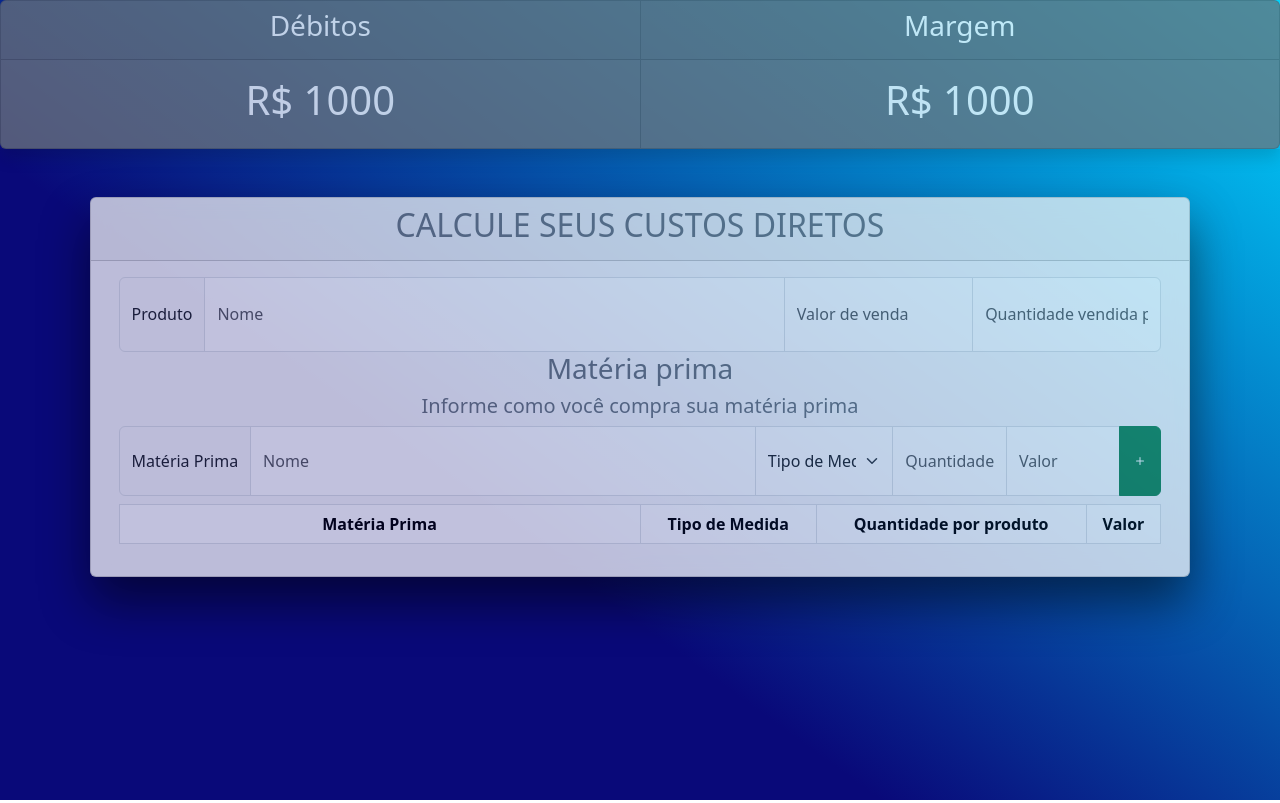
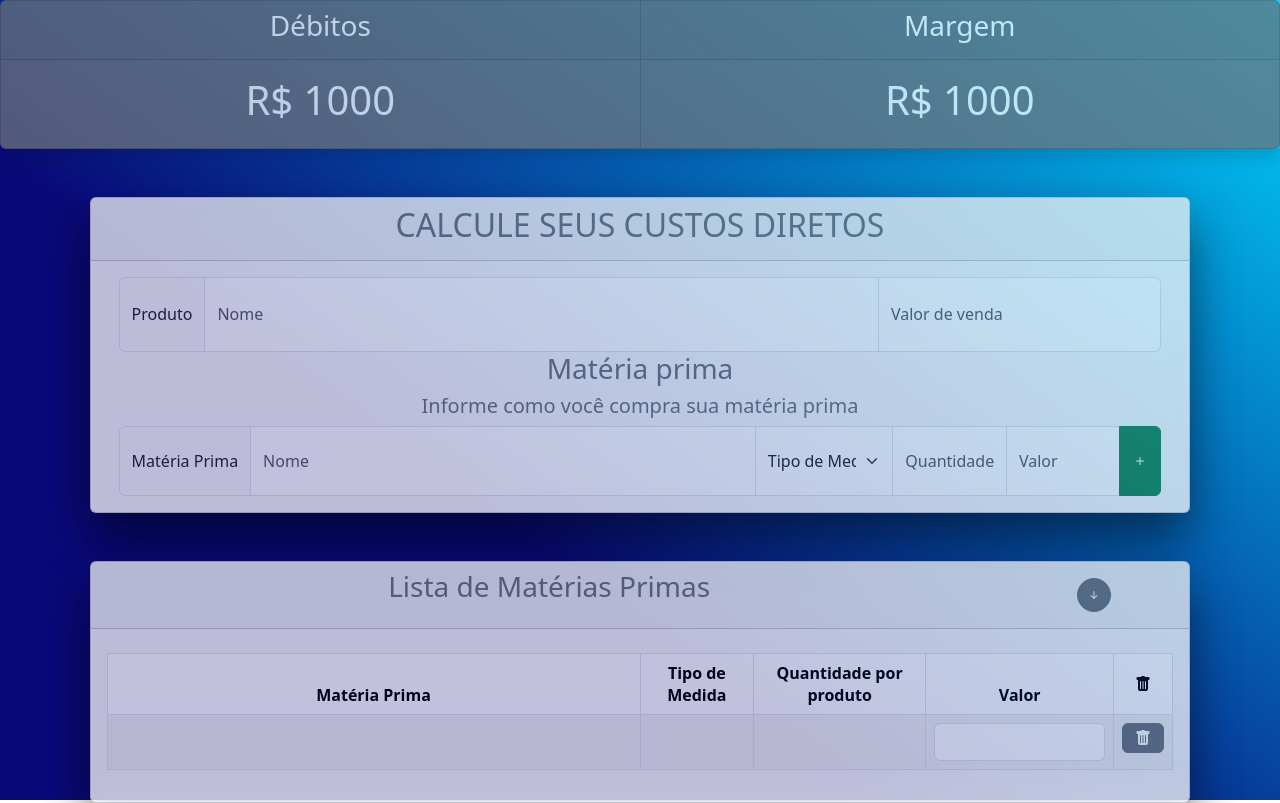
Before and after one commit to davidjeiel/calcula-custos, a React (Create React App) app: page / in a window 1280 px wide. Both pictures are taken after a click on the link 1140 px from the left and 460 px from the top of the page. Built offline with nearby package versions, Linux system fonts and the light colour scheme.

Commit message:
Início de sensibilização dos valores

```diff
--- a/package.json
+++ b/package.json
@@ -8,7 +8,8 @@
     "bootstrap": "^5.2.3",
     "react": "^18.1.0",
     "react-bootstrap": "^2.7.4",
-    "react-dom": "^18.1.0"
+    "react-dom": "^18.1.0",
+    "uniqid": "^5.4.0"
   },
   "scripts": {
     "start": "react-scripts start",
--- a/src/pages/Lista.jsx
+++ b/src/pages/Lista.jsx
@@ -1,7 +1,36 @@
-import React, { useEffect } from "react";
+import React, { useEffect, useState } from "react";
+import { Button } from "react-bootstrap";
 
 export function Lista({materiaPrima, setMateriaPrima})
 {
+    const [lista, setLista] = useState('');
+
+    const handleTrash = (indice)=>{
+        //
+    }
+
+    useEffect(()=>{
+        let tabela = materiaPrima !== '' && materiaPrima.map((index, materia)=>{
+          return(
+            <tr key={materia.id} id={ materia.id }>
+                <td  className="text-center" style={{ paddingTop: "1.2%" }}>{ materia.nome }</td>
+                <td  className="text-center" style={{ paddingTop: "1.2%" }}>{ materia.tipo }</td>
+                <td  className="text-center" style={{ paddingTop: "1.2%" }}>{ materia.quantidade }</td>
+                <td  className="text-center">
+                    <input className="form-control" value={ materia.quantidade }/>
+                </td>
+                <td className="mt-2">
+                    <Button variant="secondary" onClick={()=>handleTrash(index)}>
+                        <svg xmlns="http://www.w3.org/2000/svg" width="16" height="16" fill="currentColor" className="bi bi-trash-fill" viewBox="0 0 16 16">
+                            <path d="M2.5 1a1 1 0 0 0-1 1v1a1 1 0 0 0 1 1H3v9a2 2 0 0 0 2 2h6a2 2 0 0 0 2-2V4h.5a1 1 0 0 0 1-1V2a1 1 0 0 0-1-1H10a1 1 0 0 0-1-1H7a1 1 0 0 0-1 1H2.5zm3 4a.5.5 0 0 1 .5.5v7a.5.5 0 0 1-1 0v-7a.5.5 0 0 1 .5-.5zM8 5a.5.5 0 0 1 .5.5v7a.5.5 0 0 1-1 0v-7A.5.5 0 0 1 8 5zm3 .5v7a.5.5 0 0 1-1 0v-7a.5.5 0 0 1 1 0z"/>
+                        </svg>
+                    </Button>
+                </td>
+            </tr>
+          )
+        });
+        setLista(tabela);
+    }, [materiaPrima])
     return(
         <table className="table table-bordered table-striped table-hover mt-2">
             <thead>
@@ -10,24 +39,15 @@ export function Lista({materiaPrima, setMateriaPrima})
                     <th>Tipo de Medida</th>
                     <th>Quantidade por produto</th>
                     <th>Valor</th>
+                    <th style={{paddingBottom: "2%"}}>
+                        <svg xmlns="http://www.w3.org/2000/svg" width="16" height="16" fill="currentColor" className="bi bi-trash-fill" viewBox="0 0 16 16">
+                            <path d="M2.5 1a1 1 0 0 0-1 1v1a1 1 0 0 0 1 1H3v9a2 2 0 0 0 2 2h6a2 2 0 0 0 2-2V4h.5a1 1 0 0 0 1-1V2a1 1 0 0 0-1-1H10a1 1 0 0 0-1-1H7a1 1 0 0 0-1 1H2.5zm3 4a.5.5 0 0 1 .5.5v7a.5.5 0 0 1-1 0v-7a.5.5 0 0 1 .5-.5zM8 5a.5.5 0 0 1 .5.5v7a.5.5 0 0 1-1 0v-7A.5.5 0 0 1 8 5zm3 .5v7a.5.5 0 0 1-1 0v-7a.5.5 0 0 1 1 0z"/>
+                        </svg>
+                    </th>
                 </tr>
             </thead>
             <tbody>
-                {
-                    useEffect(()=>{
-                        materiaPrima.map((materia)=>{
-                            <tr>
-                                <td  className="text-center" style={{ paddingTop: "1.2%" }}>{ materia.nome }</td>
-                                <td  className="text-center" style={{ paddingTop: "1.2%" }}>{ materia.tipo }</td>
-                                <td  className="text-center" style={{ paddingTop: "1.2%" }}>{ materia.quantidade }</td>
-                                <td  className="text-center">
-                                    <input className="form-control" value={ materia.quantidade }/>
-                                </td>
-                            </tr>
-                        })
-
-                    },[materiaPrima])
-                }
+                {  lista }
             </tbody>
         </table>
     )
--- a/src/pages/forms/MateriaPrima.jsx
+++ b/src/pages/forms/MateriaPrima.jsx
@@ -1,5 +1,5 @@
 import React, { useEffect, useState } from 'react';
-import { Lista } from '../Lista';
+import uniqid from 'uniqid';
 
 export function MateriaPrima({materiaPrima, setMateriaPrima}) {
   const [nome, setNome] = useState('');
@@ -7,12 +7,12 @@ export function MateriaPrima({materiaPrima, setMateriaPrima}) {
   const [quantidade, setQuantidade] = useState('');
   const [valor, setValor] = useState('')
 
-  let lista;
 
   const handleCadastro = ()=>{
     const newMateriaPrima = [
       ...materiaPrima,
       {
+        "id": uniqid(),
         "nome": nome,
         "tipo": tipo,
         "quantidade": quantidade,
@@ -22,21 +22,6 @@ export function MateriaPrima({materiaPrima, setMateriaPrima}) {
     setMateriaPrima( newMateriaPrima ) ;
     console.debug(materiaPrima);
   }
-
-  useEffect(()=>{
-    lista = materiaPrima.map((materia)=>{
-      return(
-        <tr>
-            <td  className="text-center" style={{ paddingTop: "1.2%" }}>{ materia.nome }</td>
-            <td  className="text-center" style={{ paddingTop: "1.2%" }}>{ materia.tipo }</td>
-            <td  className="text-center" style={{ paddingTop: "1.2%" }}>{ materia.quantidade }</td>
-            <td  className="text-center">
-                <input className="form-control" value={ materia.valor }/>
-            </td>
-        </tr>
-      )
-    })
-},[materiaPrima])
 
   return (
     <>
@@ -87,21 +72,6 @@ export function MateriaPrima({materiaPrima, setMateriaPrima}) {
           </svg>
         </a>
       </div>
-      <table className="table table-bordered table-striped table-hover mt-2">
-            <thead>
-                <tr className="text-center active">
-                    <th style={{ width: "50%" }}>Matéria Prima</th>
-                    <th>Tipo de Medida</th>
-                    <th>Quantidade por produto</th>
-                    <th>Valor</th>
-                </tr>
-            </thead>
-            <tbody>
-                {
-                    lista
-                }
-            </tbody>
-        </table>
     </>
   );
 }
--- a/src/pages/forms/Produto.jsx
+++ b/src/pages/forms/Produto.jsx
@@ -5,16 +5,14 @@ export function Produto({produto, setProduto})
 {
     const [nome, setNome] = useState('');
     const [valor, setValor] = useState('');
-    const [quantidade, setQuantidade] = useState('');
 
     useEffect(()=>{
         setProduto({
             "nome": nome,
-            "valor": valor,
-            "quantidade": quantidade
+            "valor": valor
         });
         console.debug(produto);
-    }, [nome, valor, quantidade])
+    }, [nome, valor ])
 
     return(
         <div className="input-group" style={{height: "75px"}}>
@@ -35,13 +33,6 @@ export function Produto({produto, setProduto})
                 placeholder="Valor de venda"
                 id="valor_produto"
                 onChange={(e)=>setValor(e.target.value)}
-                />
-            <input
-                className="form-control"
-                value={produto.quantidade}
-                placeholder="Quantidade vendida por mês"
-                id="quantidade_produto"
-                onChange={(e)=>setQuantidade(e.target.value)}
             />
         </div>
     )
--- a/src/pages/panel.jsx
+++ b/src/pages/panel.jsx
@@ -1,13 +1,17 @@
-import React, { useState } from 'react';
+import React, { useEffect, useState } from 'react';
 import {
+  Button,
   Card,
-  Container
+  Col,
+  Container,
+  Row
 } from 'react-bootstrap';
 import 'bootstrap/dist/css/bootstrap.min.css';
 
-import { Header } from './header';
+import { Header } from './header/Header';
 import { Produto } from './forms/Produto';
 import { MateriaPrima } from './forms/MateriaPrima';
+import { Lista } from './Lista';
 
 export function Panel(params)
 {
@@ -38,6 +42,38 @@ export function Panel(params)
           </Container>
         </Card.Body>
       </Card>
+      <Card className="blur-card bg-light opacity-75 text-secondary text-center mt-5">
+        <Card.Header>
+          <Card.Title>
+            <Row>
+              <Col md={10}>
+                <h3>
+                  Lista de Matérias Primas
+                </h3>
+              </Col>
+              <Col md={2}>
+                <Button className='rounded-circle btn-secondary p-2 mt-2 opacity-20'>
+                  <svg
+                    xmlns="http://www.w3.org/2000/svg"
+                    width="16"
+                    height="16"
+                    fill="currentColor"
+                    className="bi bi-arrow-down-short"
+                    viewBox="0 0 16 16">
+                    <path fillRule="evenodd" d="M8 4a.5.5 0 0 1 .5.5v5.793l2.146-2.147a.5.5 0 0 1 .708.708l-3 3a.5.5 0 0 1-.708 0l-3-3a.5.5 0 1 1 .708-.708L7.5 10.293V4.5A.5.5 0 0 1 8 4z"/>
+                  </svg>
+                </Button>
+              </Col>
+            </Row>
+          </Card.Title>
+        </Card.Header>
+        <Card.Body>
+          <Lista
+            materiaPrima={materiaPrima}
+            setMateriaPrima={setMateriaPrima}
+          />
+        </Card.Body>
+      </Card>
     </>
   );
 }
```
Also changed, not shown: src/pages/header/Header.jsx (renamed from src/pages/header/index.jsx), 1 other file (tests, documents, lock files or other folders).
